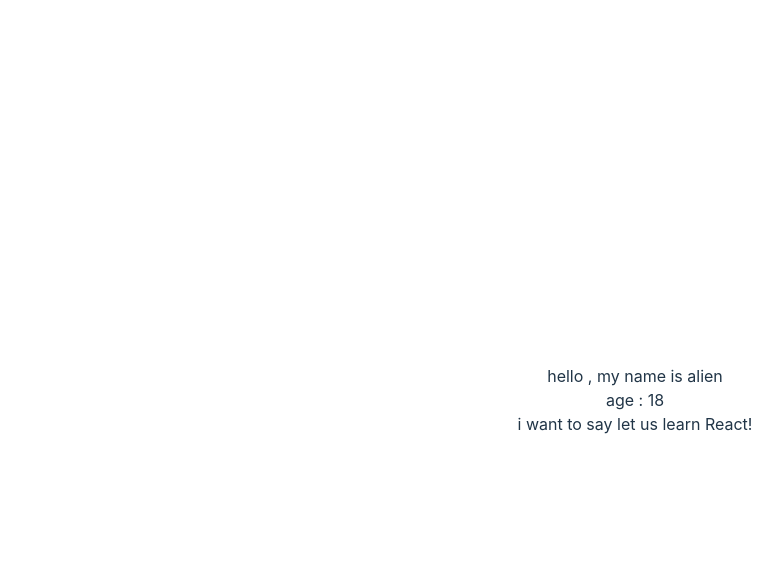
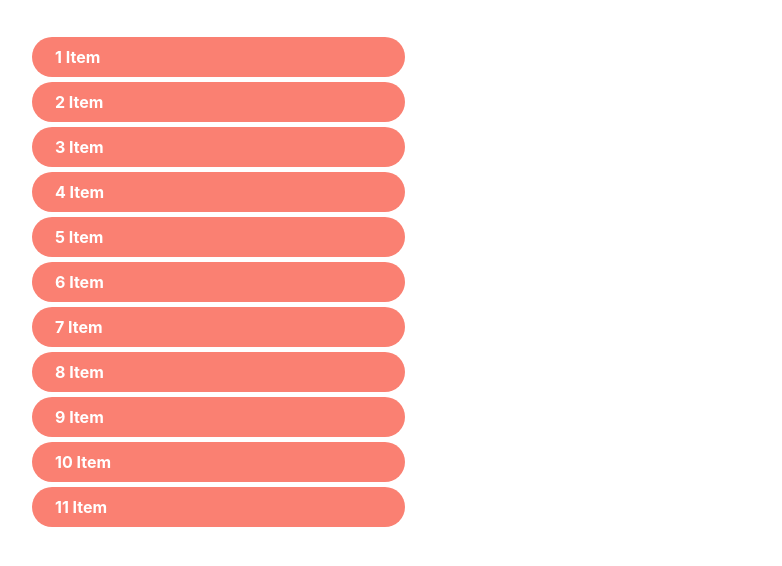
Before and after one commit to FlyBirdHeight/learn-react, a React (Vite) app: page / in a window 1280 px wide. Shown: the top 566 px of the page, without its empty margins (5-787 px from the left). Built offline with nearby package versions, Linux system fonts and the light colour scheme.

Commit message:
feat: virtual_list and time slice

```diff
--- a/src/App.css
+++ b/src/App.css
@@ -1,8 +1,10 @@
 #root {
-  max-width: 1280px;
+  /* max-width: 1280px; */
   margin: 0 auto;
   padding: 2rem;
   text-align: center;
+  height: 100vh;
+  width: 100%;
 }
 
 .logo {
@@ -32,6 +34,11 @@
   }
 }
 
+.App {
+  height: 100%;
+  width: 100%;
+}
+
 .card {
   padding: 2em;
 }
--- a/src/App.tsx
+++ b/src/App.tsx
@@ -21,6 +21,8 @@
 import ReactMemoHome from './components/update/react_memo';
 import CatchComponentError from './components/sync/componentDidCatch';
 import UsingSyncComponent from "./components/sync/timing/using";
+import DrawCircle from "./components/time_slice/draw"
+import VirtualList from './components/virtual_list/virtual_list';
 
 function App() {
   const [count, setCount] = useState(0);
@@ -82,7 +84,9 @@
       {/* <ShouldUpdateHome /> */}
       {/* <ReactMemoHome /> */}
       {/* <CatchComponentError /> */}
-      <UsingSyncComponent />
+      {/* <UsingSyncComponent /> */}
+      {/* <DrawCircle /> */}
+      <VirtualList />
     </div>
   );
 }
--- /dev/null
+++ b/src/components/time_slice/draw.css
@@ -0,0 +1,4 @@
+.bigData_index {
+    width: 1000px;
+    height: 50%;
+}
--- /dev/null
+++ b/src/components/time_slice/draw.jsx
@@ -0,0 +1,87 @@
+import React, { useState, componentDidMount } from 'react';
+import Circle from './circle';
+import './draw.css';
+class Index extends React.Component {
+  state = {
+    dataList: [], // 数据源列表
+    renderList: [], // 渲染列表
+    position: { width: 0, height: 0 }, // 位置信息
+    eachRenderNum: 500
+  };
+  box = React.createRef();
+  componentDidMount() {
+    const { offsetHeight, offsetWidth } = this.box.current;
+    const originList = new Array(20000).fill(1);
+    const times = Math.ceil(
+      originList.length / this.state.eachRenderNum
+    ); /* 计算需要渲染此次数*/
+    let index = 1;
+    this.setState(
+      {
+        dataList: originList,
+        position: { height: offsetHeight, width: offsetWidth }
+      },
+      () => {
+        this.toRenderList(index, times);
+      }
+    );
+  }
+  toRenderList = (index, times) => {
+    if (index > times) return; /* 如果渲染完成，那么退出 */
+    const { renderList } = this.state;
+    renderList.push(
+      this.renderNewList(index)
+    ); /* 通过缓存element把所有渲染完成的list缓存下来，下一次更新，直接跳过渲染 */
+    this.setState({
+      renderList
+    });
+    requestIdleCallback(() => {
+      /* 用 requestIdleCallback 代替 setTimeout 浏览器空闲执行下一批渲染 */
+      this.toRenderList(++index, times);
+    });
+  };
+  renderNewList(index) {
+    /* 得到最新的渲染列表 */
+    const { dataList, position, eachRenderNum } = this.state;
+    const list = dataList.slice(
+      (index - 1) * eachRenderNum,
+      index * eachRenderNum
+    );
+    return (
+      <React.Fragment key={`fragment-${index}`}>
+        {list.map((item, i) => (
+          <Circle key={i} position={position} />
+        ))}
+      </React.Fragment>
+    );
+  }
+  render() {
+    //mark: 这里利用了diff算法的oldFiber复用的原理，所以使用renderList缓存的时候就不会重复渲染了
+    return (
+      <div className="bigData_index" ref={this.box}>
+        {this.state.renderList}
+      </div>
+    );
+  }
+}
+/* 控制展示Index */
+export default () => {
+  const [show, setShow] = useState(false);
+  const [btnShow, setBtnShow] = useState(true);
+  const handleClick = () => {
+    setBtnShow(false);
+    setTimeout(() => {
+      setShow(true);
+    }, []);
+  };
+  const styler = {
+    height: '100%',
+    width: '100%'
+  };
+  return (
+    <div style={styler}>
+      {btnShow && <button onClick={handleClick}>show</button>}
+      {show && <Index />}
+    </div>
+  );
+};
--- /dev/null
+++ b/src/components/virtual_list/list.css
@@ -0,0 +1,29 @@
+.list_box {
+  width: 400px;
+  height: 500px;
+}
+
+.list_box .scroll_box {
+  width: 400px;
+  position: relative;
+  overflow-y: scroll;
+}
+
+.list {
+  height: 40px;
+  width: calc(100% - 50px);
+  padding-left: 23px;
+  margin: 5px;
+  text-align: left;
+  line-height: 40px;
+  background-color: salmon;
+  border-radius: 40px;
+  color: white;
+  font-weight: bolder;
+}
+
+.context {
+    position: absolute;
+    top: 0;
+    width: 400px;
+}
--- /dev/null
+++ b/src/components/virtual_list/virtual_list.jsx
@@ -0,0 +1,68 @@
+import React from "react";
+import './list.css'
+function VirtualList() {
+  const [dataList, setDataList] = React.useState([]); /* 保存数据源 */
+  const [position, setPosition] = React.useState([
+    0, 0
+  ]); /* 截取缓冲区 + 视图区索引 */
+  const scroll = React.useRef(null); /* 获取scroll元素 */
+  const box = React.useRef(null); /* 获取元素用于容器高度 */
+  const context = React.useRef(null); /* 用于移动视图区域，形成滑动效果。 */
+  const scrollInfo = React.useRef({
+    height: 500 /* 容器高度 */,
+    bufferCount: 8 /* 缓冲区个数 */,
+    itemHeight: 60 /* 每一个item高度 */,
+    renderCount: 0 /* 渲染区个数 */
+  });
+  React.useEffect(() => {
+    const height = box.current.offsetHeight;
+    const { itemHeight, bufferCount } = scrollInfo.current;
+    const renderCount = Math.ceil(height / itemHeight) + bufferCount;
+    scrollInfo.current = { renderCount, height, bufferCount, itemHeight };
+    const dataList = new Array(10000).fill(1).map((item, index) => index + 1);
+    console.log(height, renderCount, dataList.length)
+    setDataList(dataList);
+    setPosition([0, renderCount]);
+  }, []);
+  const handleScroll = () => {
+    const { scrollTop } = scroll.current;
+    const { itemHeight, renderCount } = scrollInfo.current;
+    const currentOffset = scrollTop - (scrollTop % itemHeight);
+    const start = Math.floor(scrollTop / itemHeight);
+    context.current.style.transform = `translate3d(0, ${currentOffset}px, 0)`; /* 偏移，造成下滑效果 */
+    const end = Math.floor(scrollTop / itemHeight + renderCount + 1);
+    if (end !== position[1] || start !== position[0]) {
+      /* 如果render内容发生改变，那么截取  */
+      setPosition([start, end]);
+    }
+  };
+  const { itemHeight, height } = scrollInfo.current;
+  const [start, end] = position;
+  const renderList = dataList.slice(start, end); /* 渲染区间 */
+  console.log('渲染区间', position);
+  return (
+    <div className="list_box" ref={box}>
+      <div
+        className="scroll_box"
+        style={{ height: height + 'px' }}
+        onScroll={handleScroll}
+        ref={scroll}
+      >
+        <div
+          className="scroll_hold"
+          style={{ height: `${dataList.length * itemHeight}px` }}
+        />
+        <div className="context" ref={context}>
+          {renderList.map((item, index) => (
+            <div className="list" key={index}>
+              {' '}
+              {item + ''} Item{' '}
+            </div>
+          ))}
+        </div>
+      </div>
+    </div>
+  );
+}
+
+export default VirtualList;
```
Also changed, not shown: src/components/time_slice/circle.jsx (added, +33 -0 lines).
